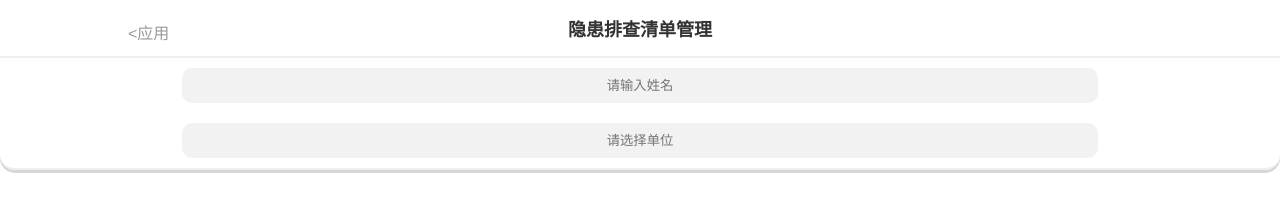
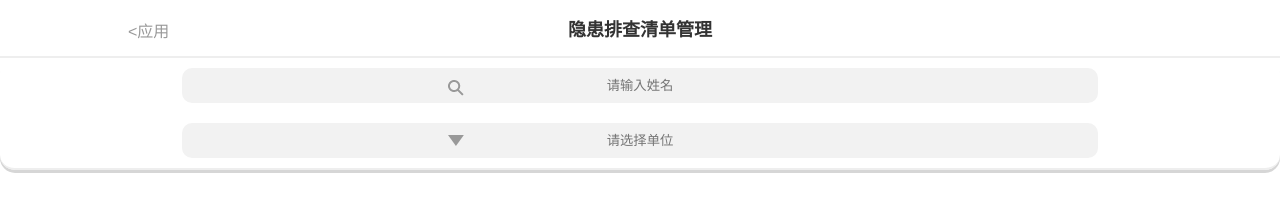
Before and after one commit to albertFengHC/SafetyInspectionManagement, a Vue app: page /MHDIList in a window 1280 px wide. Shown: the top 218 px of the page. Built offline with nearby package versions, Linux system fonts and the light colour scheme; the HTML template or start-up script is replaced by a standard one.

Commit message:
10.31 隐患排查首页

```diff
--- a/src/views/MHDIList.vue
+++ b/src/views/MHDIList.vue
@@ -50,9 +50,7 @@
     export default {
         name: "MHDIList",
         data() {
-            return {
-
-            }
+            return {}
         },
         methods: {
             creatLabel() {
@@ -72,9 +70,9 @@
                         y: 'middle',
                         data: ['处理完结数', '正在处理数'],
                         textStyle: {
-                            color: '#fff'
+                            color: '#4b4b4b'
                         },
-                        show:false
+                        show: false
                     },
                     series: [
                         {
@@ -87,13 +85,13 @@
                                 normal: {
                                     show: true,
                                     position: 'center',
-                                    formatter:function (argument) {
-                                        let html='主平台应急'+"\n"+'事件统计';
+                                    formatter: function (argument) {
+                                        let html = '总数' + "\n" + '1111';
                                         return html;
                                     },
-                                    textStyle:{
+                                    textStyle: {
                                         fontSize: 15,
-                                        color:'#333'
+                                        color: '#333'
                                     }
                                 },
                                 emphasis: {
@@ -101,7 +99,7 @@
                                     textStyle: {
                                         fontSize: '20',
                                         fontWeight: 'bold',
-                                        color: '#fff',
+                                        color: '#4b4b4b',
                                     },
                                 }
                             },
@@ -114,7 +112,7 @@
                                 {value: 20, name: '处理完结数'},
                                 {value: 60, name: '正在处理数'},
                             ],
-                            color: ['#00B050','#FFC000']
+                            color: ['#00B050', '#FFC000'],
                         },
                     ]
                 };
@@ -148,23 +146,21 @@
         position relative
         text-align center
         border-bottom 2px solid #EEEEEE
-
         p
             position absolute
             color #999999
-            top 35%
+            top 32%
+            left 10%
             font-size 1rem
-            left 10%
 
     .search
         text-align center
         border-bottom 2px solid #EEEEEE
         border-radius 15px
         box-shadow 0 3px 0 #d6d6d6
-
         .name, .company
             padding 10px 0
-
+            position relative
             input
                 padding 10px
                 width 70%
@@ -173,20 +169,35 @@
                 border none
                 background-color #F2F2F2
                 text-align center
+            i
+                display inline-block
+                width 21px
+                height 22px
+                background-size 100% 100%
+                position absolute
+                top 40%
+                left 35%
+
+        .name
+            i
+                background url('../assets/MHDIList/组611.png') no-repeat
+
+        .company
+            i
+                background url('../assets/MHDIList/路径946.png') no-repeat
+
 
     .boxContent
         flex 3
         display flex
         flex-direction column
         justify-content space-between
-
         .content
             flex 2
             padding 30px
             .label
                 width 100%
                 height 100%
-
         .bottom
             flex 1
             padding 15px
@@ -196,7 +207,6 @@
         display flex
         justify-content space-between
         text-align center
-
         div
             flex 1
             background-color #F2F2F2
```
